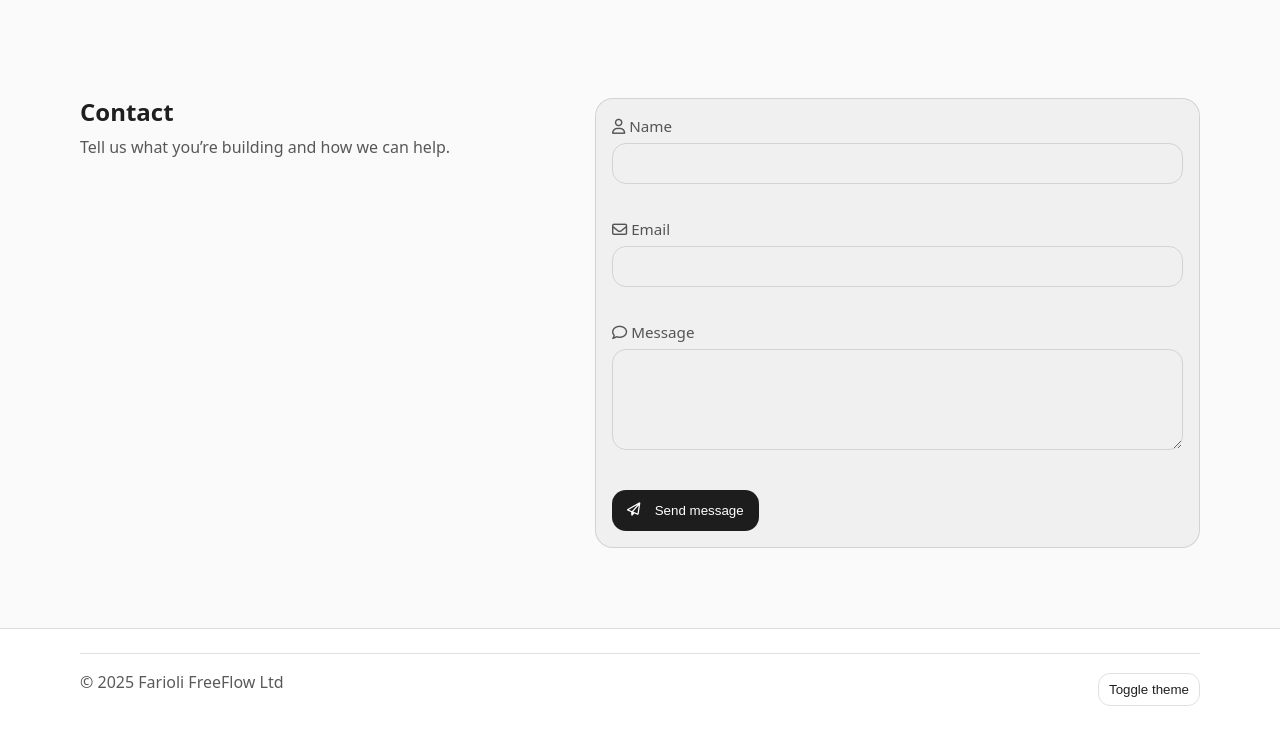
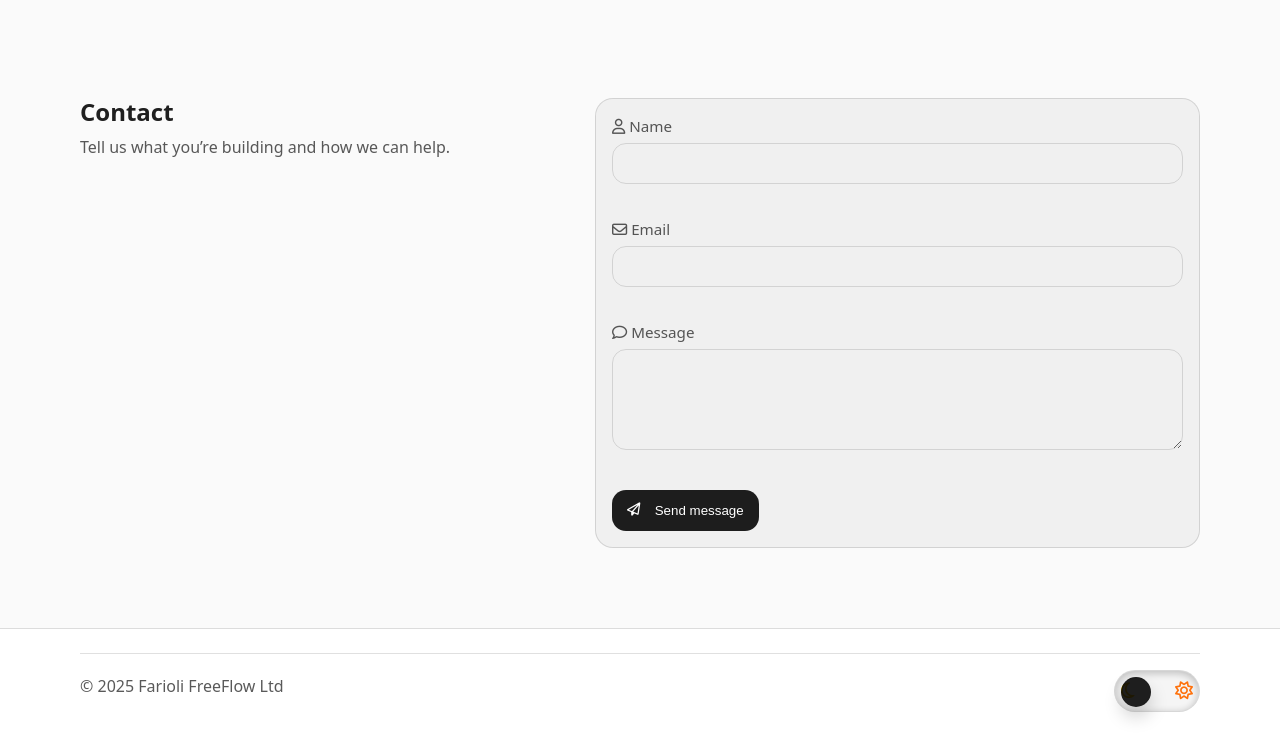
Before and after one commit to zekefarioli-arch/farioli-freeflow-landing, a plain HTML site: page index.html in a window 1280 px wide. Shown: the part 3404-4146 px from the top of the page. Drawn offline with Linux system fonts and the light colour scheme.

Commit message:
feat(theme): replace footer theme button with animated switch

```diff
--- a/index.html
+++ b/index.html
@@ -359,9 +359,16 @@
   <footer class="footer">
     <div class="container footer-inner">
       <p class="muted">© <span id="year"></span> Farioli FreeFlow Ltd</p>
-      <button class="btn tiny ghost" id="theme-toggle" type="button" aria-label="Toggle theme">
-        Toggle theme
-      </button>
+      <!-- NEW THEME SWITCH -->
+      <div class="ff-theme-switch">
+        <input type="checkbox" class="ff-theme-switch__checkbox" id="ff-theme-switch" />
+        <label for="ff-theme-switch" class="ff-theme-switch__label" aria-label="Toggle theme">
+          <i class="fa-regular fa-moon ff-theme-switch__moon" aria-hidden="true"></i>
+          <i class="fa-regular fa-sun ff-theme-switch__sun" aria-hidden="true"></i>
+          <span class="ff-theme-switch__ball" aria-hidden="true"></span>
+        </label>
+      </div>
+      <!-- /NEW THEME SWITCH -->
     </div>
   </footer>
 
--- a/src/main.js
+++ b/src/main.js
@@ -8,7 +8,7 @@ function setYear() {
   if (yearEl) yearEl.textContent = String(new Date().getFullYear());
 }
 
-// Theme handling
+// Theme handling (data-theme + localStorage)
 const THEME_KEY = "ff_theme";
 
 function getInitialTheme() {
@@ -26,14 +26,19 @@ function applyTheme(theme) {
 }
 
 function initTheme() {
-  applyTheme(getInitialTheme());
-
-  const toggleBtn = $("#theme-toggle");
-  if (!toggleBtn) return;
-
-  toggleBtn.addEventListener("click", () => {
-    const current = document.documentElement.getAttribute("data-theme") || "dark";
-    applyTheme(current === "dark" ? "light" : "dark");
+  const checkbox = document.getElementById("ff-theme-switch");
+  const initial = getInitialTheme();
+  document.documentElement.setAttribute("data-theme", initial);
+  localStorage.setItem(THEME_KEY, initial);
+  if (!checkbox) {
+    console.warn("ff-theme-switch NOT found");
+    return;
+  }
+  checkbox.checked = initial === "dark";
+  checkbox.addEventListener("change", () => {
+    const next = checkbox.checked ? "dark" : "light";
+    document.documentElement.setAttribute("data-theme", next);
+    localStorage.setItem(THEME_KEY, next);
   });
 }
 
@@ -119,6 +124,7 @@ function initActiveLinks() {
   if (!links.length) return;
 
   const linkByHash = new Map(links.map(a => [a.getAttribute("href"), a]));
+  const brand = document.querySelector(".brand");
 
   const clearAll = () => links.forEach(l => l.classList.remove("active"));
   const setActive = (hash) => {
@@ -131,10 +137,6 @@ function initActiveLinks() {
       else brand.classList.remove("home-active");
     }
   };
-
-  // Prefer Home when at the very top
-  const homeLink = linkByHash.get("#home") || null;
-  const brand = document.querySelector(".brand");
 
   const sections = links
     .map(a => $(a.getAttribute("href")))
--- a/styles.css
+++ b/styles.css
@@ -532,3 +532,89 @@ input:focus, textarea:focus { border-color: rgba(255,255,255,0.28); }
 /* nicer chevron */
 .svc-chevron{ opacity:.7; }
 .svc[open] .svc-chevron{ transform: rotate(180deg); }
+
+/* ---------- Footer Theme Switch (ball + icons) ---------- */
+.ff-theme-switch{
+  display: inline-flex;
+  align-items: center;
+}
+
+/* hide the checkbox but keep it accessible */
+.ff-theme-switch__checkbox{
+  position: absolute;
+  opacity: 0;
+  width: 1px;
+  height: 1px;
+}
+
+/* track */
+.ff-theme-switch__label{
+  width: 86px;
+  height: 42px;
+  padding: 6px;
+  border-radius: 999px;
+
+  display: inline-flex;
+  align-items: center;
+  justify-content: space-between;
+
+  cursor: pointer;
+  user-select: none;
+
+  border: 1px solid var(--btn-border);
+  background: var(--btn-bg);
+  box-shadow: inset 0 2px 8px rgba(0,0,0,0.25);
+
+  position: relative;
+}
+
+/* icons */
+.ff-theme-switch__moon,
+.ff-theme-switch__sun{
+  font-size: 18px;
+  transition: transform 0.5s cubic-bezier(0.76, 0, 0.24, 1);
+  transform-origin: center;
+  opacity: 0.95;
+}
+
+.ff-theme-switch__moon{ color: #f1c40f; }
+.ff-theme-switch__sun{ color: #ff6b00; }
+
+.ff-theme-switch__label:hover .ff-theme-switch__moon,
+.ff-theme-switch__label:hover .ff-theme-switch__sun{
+  transform: rotate(360deg);
+}
+
+/* ball */
+.ff-theme-switch__ball{
+  position: absolute;
+  top: 6px;
+  left: 6px;
+
+  width: 30px;
+  height: 30px;
+  border-radius: 999px;
+
+  /* default look (light) */
+  background: rgba(0,0,0,0.88);
+  border: 1px solid rgba(0,0,0,0.12);
+  box-shadow: 0 10px 18px rgba(0,0,0,0.18);
+
+  transition: transform 0.3s cubic-bezier(0.76, 0, 0.24, 1);
+}
+
+/* ONLY these rules move the ball */
+html[data-theme="light"] .ff-theme-switch__ball{
+  transform: translateX(0);
+}
+
+html[data-theme="dark"] .ff-theme-switch__ball{
+  transform: translateX(44px);
+  background: rgba(255,255,255,0.92);
+}
+
+/* focus */
+.ff-theme-switch__checkbox:focus-visible + .ff-theme-switch__label{
+  outline: 2px solid var(--text);
+  outline-offset: 2px;
+}
```
Lines whose indentation alone changed are shown as unchanged.
